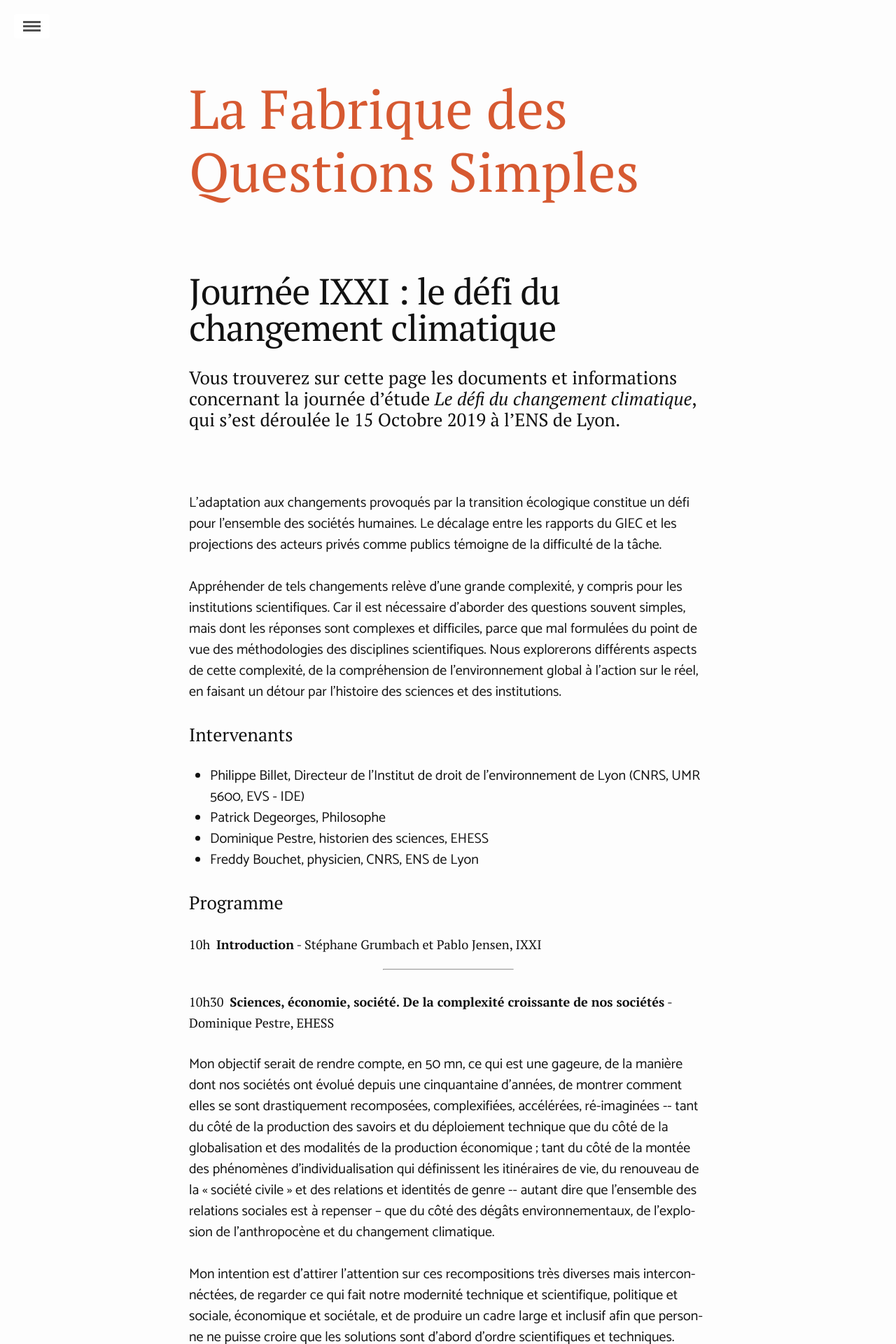
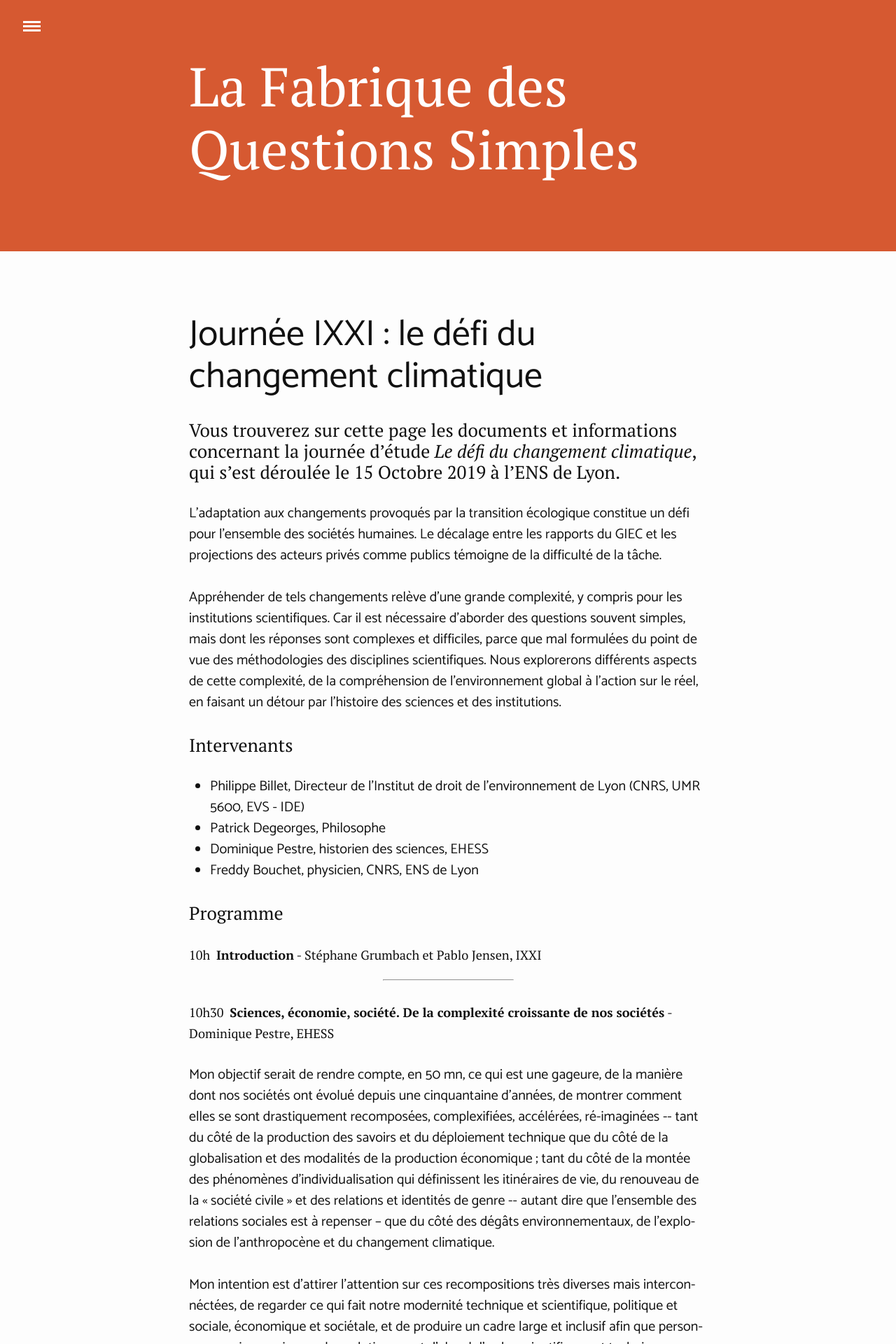
Before and after one commit to clemsos/simple-question.org, a Jekyll site: the page built from _posts/2019-10-22-journees-ixxi.md, in a window 1280 px wide. Shown: the top 1920 px of the page at 70% size. Built offline with Jekyll 4.4.1, drawn with Linux system fonts in a browser that asks for light colours.

Commit message:
stronger header

```diff
--- a/_includes/header.html
+++ b/_includes/header.html
@@ -1,8 +1,9 @@
 <header id="site-header">
-  <h1>
-    <a href="/">{{ site.title }}</a>
-  </h1>
-
+  <div class="wrapper">
+    <h1>
+      <a href="/">{{ site.title }}</a>
+    </h1>
+  </div>
 </header>
 
 <script>
--- a/_layouts/default.html
+++ b/_layouts/default.html
@@ -7,9 +7,9 @@
     {% include sidebar.html %}
     <div class="wrap">
       <label for="sidebar-checkbox" class="sidebar-toggle"></label>
+      {% include header.html %}
       <main class="page-content" aria-label="Content">
         <div class="wrapper">
-          {% include header.html %}
           {{ content }}
         </div>
       </main>
--- a/_posts/2019-10-22-journees-ixxi.md
+++ b/_posts/2019-10-22-journees-ixxi.md
@@ -8,7 +8,6 @@ layout: post
 
 ### Vous trouverez sur cette page les documents et informations  concernant la journée d'étude *Le défi du changement climatique*, qui s'est déroulée le 15 Octobre 2019 à l'ENS de Lyon.
 
-<br />
 
 L'adaptation aux changements provoqués par la transition écologique constitue un défi pour l'ensemble des sociétés humaines. Le décalage entre les rapports du GIEC et les projections des acteurs privés comme publics témoigne de la difficulté de la tâche.
 
--- a/_sass/layout.scss
+++ b/_sass/layout.scss
@@ -196,8 +196,8 @@
 
 .post-title {
   @include relative-font-size(2.625);
-  letter-spacing: -1px;
-  line-height: 1;
+  // letter-spacing: -1px;
+  // line-height: 1;
 
   @include media-query($on-laptop) {
     @include relative-font-size(2.25);
--- a/_sass/sidebar.scss
+++ b/_sass/sidebar.scss
@@ -85,8 +85,6 @@ a.sidebar-nav-item:focus {
   display: block;
   width: 1.25rem;
   padding: .5rem .65rem;
-  color: #505050;
-  background-color: #fff;
   border-radius: 4px;
   cursor: pointer;
 }
--- a/css/main.scss
+++ b/css/main.scss
@@ -10,13 +10,30 @@
 @import "layout";
 @import "sidebar";
 
+.sidebar-toggle {
+  color: #fff;
+}
+
 #site-header {
-  margin-bottom: 5em;
+  margin: 0 ;
+  background-color: $primary-color;
+
+  @include media-query($on-palm) {
+    height: 90vh
+  }
 
   h1 {
-    margin-bottom: 1em;
+    padding: 1em 0 1.3em 0;
+    margin: 0;
+
+    @include media-query($on-palm) {
+      margin-left: .8rem;
+      font-size: 3.5rem;
+      line-height: 3.8rem;
+    }
+
     a {
-      color: $primary-color;
+      color: white;
       text-decoration: none;
 
       &:hover {
@@ -102,10 +119,6 @@
 
 }
 
-header {
-  margin: 4em 0;
-}
-
 footer {
 
 
@@ -115,3 +128,9 @@ hr {
   margin: 1em auto;
   width: 25%;
 }
+
+.post-title {
+  font-family: 'Catamaran', 'Helvetica', sans-serif;
+
+  margin-bottom: 0.3em;
+}
```
